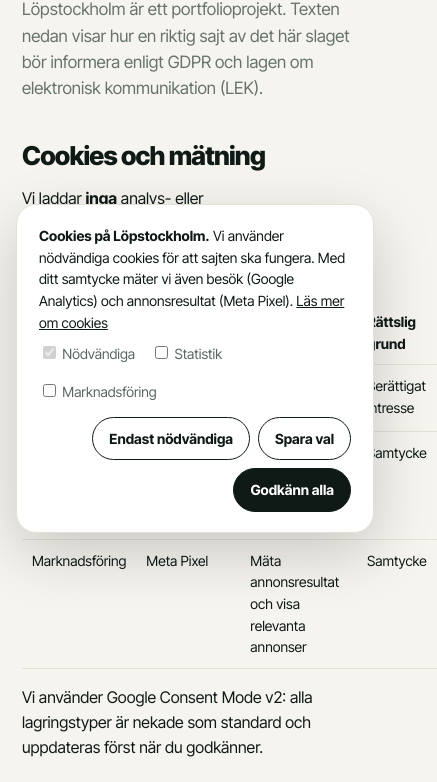
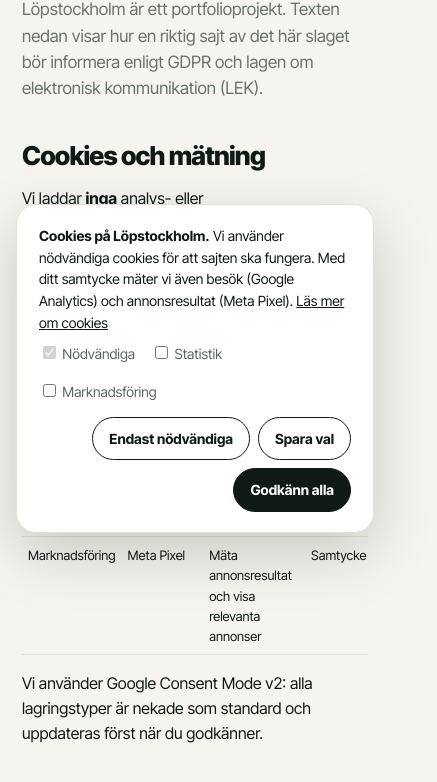
Before and after one commit to oskaraxels/lopstockholm, a plain HTML site: page integritet.html in a window 390 px wide. Shown: the part 295-1077 px from the top of the page, 437 px wide, since content can reach past the window. Drawn offline with Linux system fonts and the light colour scheme.

Commit message:
Fix mobile overflow on privacy page

```diff
--- a/integritet.html
+++ b/integritet.html
@@ -14,10 +14,10 @@
 <main><section><div class="wrap prose"><div class="eyebrow">Integritet &amp; cookies</div><h1 style="font-size:46px">Så hanterar vi dina uppgifter.</h1>
 <p class="lead" style="color:var(--muted)">Löpstockholm är ett portfolioprojekt. Texten nedan visar hur en riktig sajt av det här slaget bör informera enligt GDPR och lagen om elektronisk kommunikation (LEK).</p>
 <h2>Cookies och mätning</h2><p>Vi laddar <strong>inga</strong> analys- eller marknadsföringsverktyg innan du har gjort ett aktivt val i cookierutan. Du kan ändra ditt val när som helst via länken i sidfoten.</p>
-<table><tr><th>Kategori</th><th>Verktyg</th><th>Syfte</th><th>Rättslig grund</th></tr>
+<div style="overflow-x:auto"><table><tr><th>Kategori</th><th>Verktyg</th><th>Syfte</th><th>Rättslig grund</th></tr>
 <tr><td>Nödvändiga</td><td>localStorage <code>ls_consent</code></td><td>Komma ihåg ditt cookieval</td><td>Berättigat intresse</td></tr>
 <tr><td>Statistik</td><td>Google Analytics 4</td><td>Förstå hur sajten används (anonymiserade besöksdata)</td><td>Samtycke</td></tr>
-<tr><td>Marknadsföring</td><td>Meta Pixel</td><td>Mäta annonsresultat och visa relevanta annonser</td><td>Samtycke</td></tr></table>
+<tr><td>Marknadsföring</td><td>Meta Pixel</td><td>Mäta annonsresultat och visa relevanta annonser</td><td>Samtycke</td></tr></table></div>
 <p>Vi använder Google Consent Mode v2: alla lagringstyper är nekade som standard och uppdateras först när du godkänner.</p>
 <h2>E-post</h2><p>Om du hämtar Rundpaketet behandlar vi ditt förnamn och din e-post för att skicka paketet och rundmejl (rättslig grund: samtycke). Du kan avregistrera dig i varje mejl. Uppgifterna sparas tills du avregistrerar dig och delas aldrig för andras marknadsföring.</p>
 <h2>Dina rättigheter</h2><p>Du har rätt att få tillgång till, rätta eller radera dina uppgifter, och att klaga till Integritetsskyddsmyndigheten (IMY).</p>
--- a/styles.css
+++ b/styles.css
@@ -60,3 +60,4 @@ footer.site button{background:none;border:0;color:inherit;text-decoration:underl
 #ls-debug .h{padding:10px 12px;background:#e2552b;color:#fff;font-weight:700;position:sticky;top:0}
 #ls-debug ol{margin:0;padding:6px 12px 10px 30px}#ls-debug li{padding:6px 0;border-bottom:1px solid #22332e}#ls-debug b{color:#fff}#ls-debug span{color:#8fd3b0;margin-left:6px}
 #ls-debug code{display:block;color:#a9bdb4;word-break:break-all;margin-top:2px}
+.prose code{word-break:break-all}@media(max-width:640px){.prose td,.prose th{padding:8px 6px;font-size:13px}}
```
